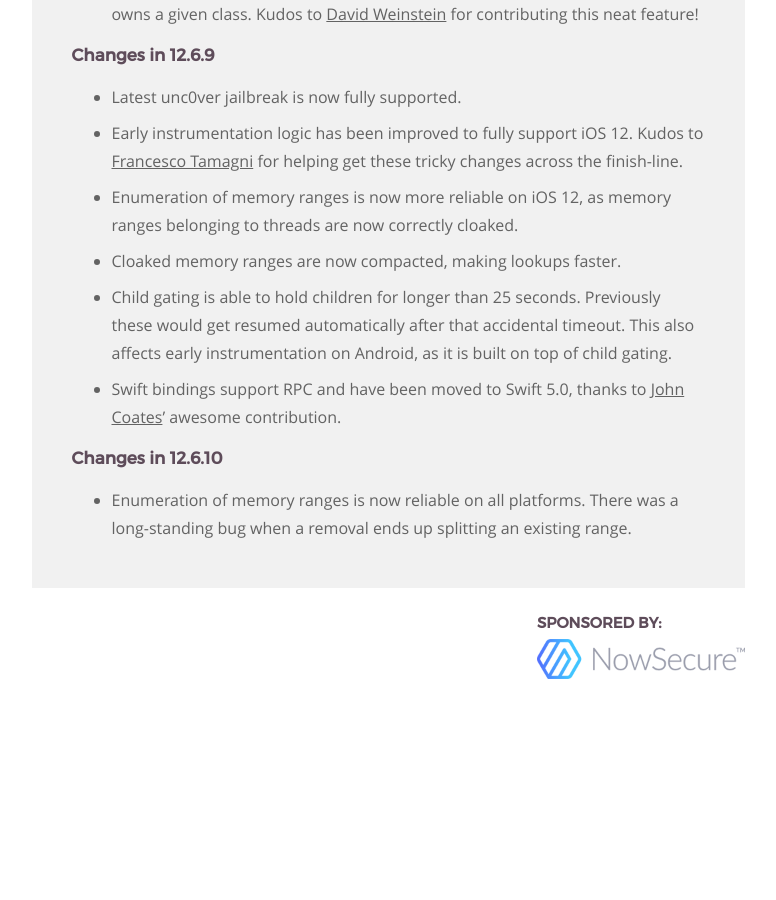
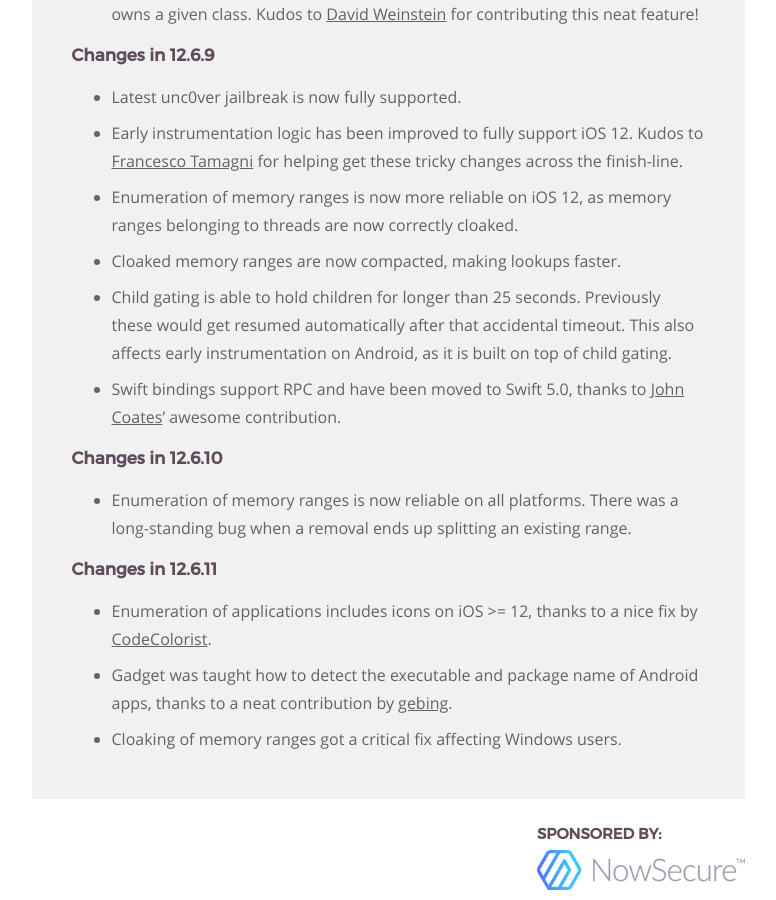
Before and after one commit to frida/frida-website, a Jekyll site: the page built from _posts/2019-05-28-frida-12-6-released.markdown, in a window 1280 px wide and 900 px high, scrolled down 1851 px. Shown: the whole window, without its empty margins (364-1140 px from the left). Built offline with Jekyll 4.4.1, drawn with Linux system fonts in a browser that asks for light colours; before the commit the page ends 2540 px from its top, so only the background shows below that.

Commit message:
Summarize changes in 12.6.11

```diff
--- a/_posts/2019-05-28-frida-12-6-released.markdown
+++ b/_posts/2019-05-28-frida-12-6-released.markdown
@@ -97,6 +97,14 @@ Enjoy!
 - Enumeration of memory ranges is now reliable on all platforms. There was a
   long-standing bug when a removal ends up splitting an existing range.
 
+### Changes in 12.6.11
+
+- Enumeration of applications includes icons on iOS >= 12, thanks to a nice fix
+  by [CodeColorist][].
+- Gadget was taught how to detect the executable and package name of Android
+  apps, thanks to a neat contribution by [gebing][].
+- Cloaking of memory ranges got a critical fix affecting Windows users.
+
 
 [Jake Van Dyke]: https://twitter.com/giantpune
 [Giovanni Rocca]: https://twitter.com/iGio90
@@ -104,3 +112,5 @@ Enjoy!
 [David Weinstein]: https://twitter.com/insitusec
 [Francesco Tamagni]: https://twitter.com/bezjaje
 [John Coates]: https://twitter.com/JohnCoatesDev
+[CodeColorist]: https://twitter.com/CodeColorist
+[gebing]: https://github.com/gebing
```
